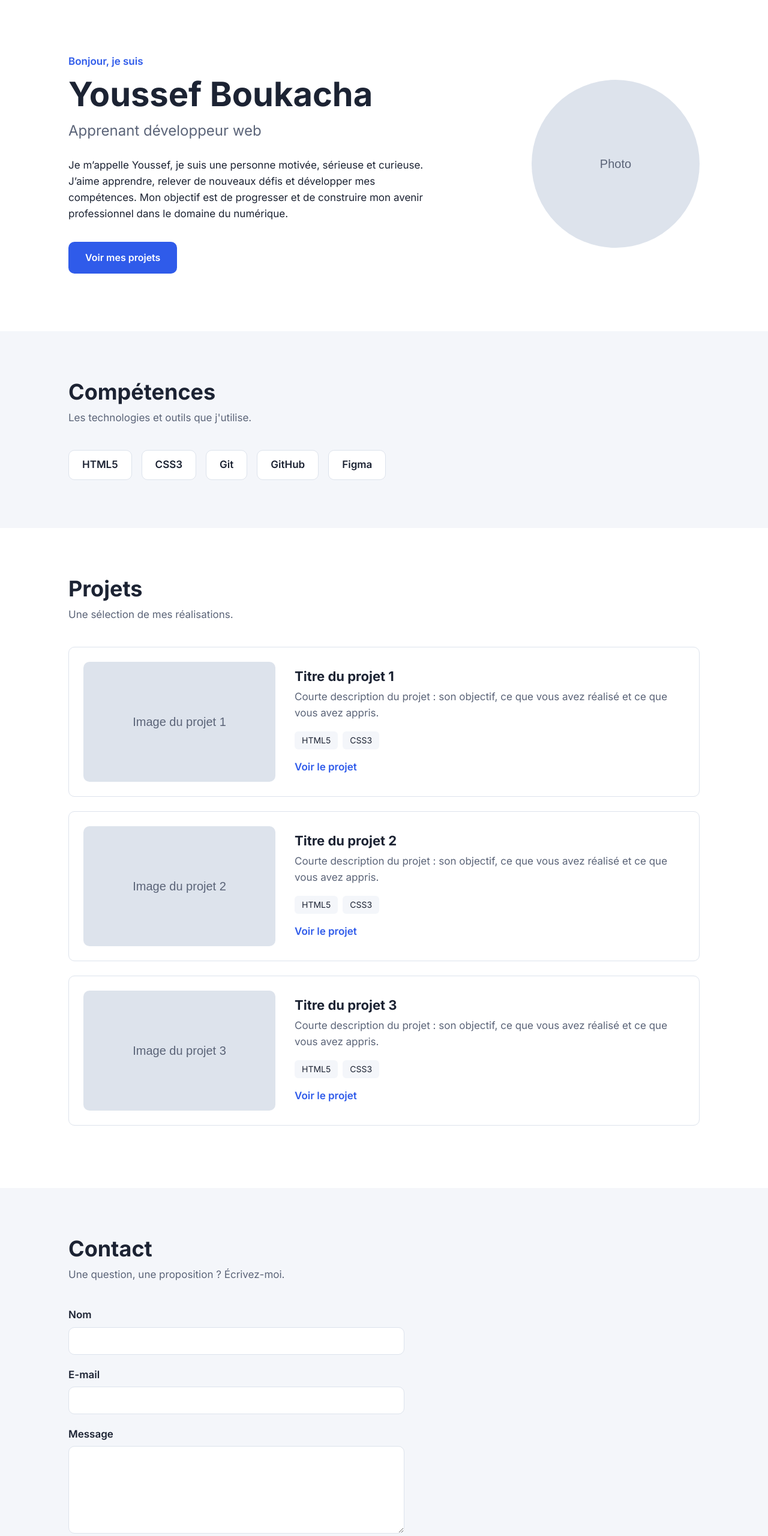
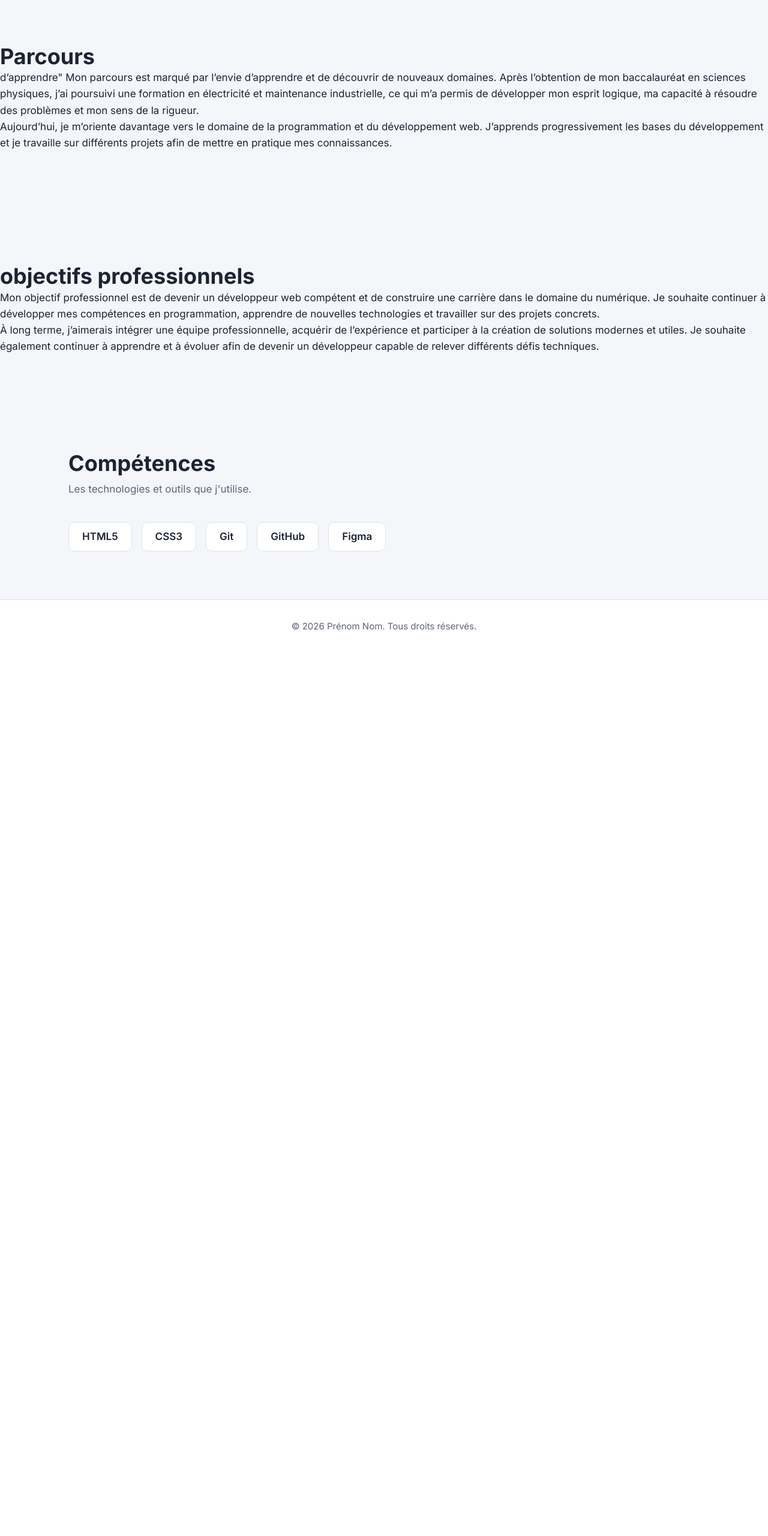
Before and after one commit to youssef-boukacha/portfolio, a plain HTML site: page a-propos.html in a window 1280 px wide. Shown: the part 80-2640 px from the top of the page at 60% size. After the commit the page ends 1168 px from the top, so only its background shows below. Drawn offline with Linux system fonts and the light colour scheme.

Commit message:
Ajout du parcours  et l'objectif perssonelles

```diff
--- a/a-propos.html
+++ b/a-propos.html
@@ -31,21 +31,25 @@
   </header>
 
   <main>
+<!-- ========== Parcours ========== -->
+    <section      section id="competences" class="section section--claire">
 
-    <!-- ========== PRÉSENTATION ========== -->
-    <section id="presentation" class="presentation">
-      <div class="conteneur presentation__contenu">
-        <div class="presentation__texte">
-          <p class="surtitre">Bonjour, je suis</p>
-          <h1>Youssef Boukacha</h1>
-          <p class="metier">Apprenant développeur web</p>
-          <p>Je m’appelle Youssef, je suis une personne motivée, sérieuse et curieuse. J’aime apprendre, relever de nouveaux défis et développer mes compétences. Mon objectif est de progresser et de construire mon avenir professionnel dans le domaine du numérique.   </p>
+    <h2>Parcours</h2>
 
-          <a class="bouton" href="#projets">Voir mes projets</a>
-        </div>
-        <img class="presentation__photo" src="images/avatar.svg" alt="Portrait de Prénom Nom" width="280" height="280">
-      </div>
-    </section>
+<p class="parcours" >d’apprendre" Mon parcours est marqué par l’envie d’apprendre et de découvrir de nouveaux domaines. Après l’obtention de mon baccalauréat en sciences physiques, j’ai poursuivi une formation en électricité et maintenance industrielle, ce qui m’a permis de développer mon esprit logique, ma capacité à résoudre des problèmes et mon sens de la rigueur. <br> </p>
+
+<p  class="Parcours" >Aujourd’hui, je m’oriente davantage vers le domaine de la programmation et du développement web. J’apprends progressivement les bases du développement et je travaille sur différents projets afin de mettre en pratique mes connaissances. <br> <br> </p>
+
+
+</section>
+<!-- ========== objectifs professionnels ========== -->
+
+<section     section id="competences" class="section section--claire">
+
+  <h2>objectifs professionnels  </h2>
+  <p> Mon objectif professionnel est de devenir un développeur web compétent et de construire une carrière dans le domaine du numérique. Je souhaite continuer à développer mes compétences en programmation, apprendre de nouvelles technologies et travailler sur des projets concrets. <br></p>
+  <p>À long terme, j’aimerais intégrer une équipe professionnelle, acquérir de l’expérience et participer à la création de solutions modernes et utiles. Je souhaite également continuer à apprendre et à évoluer afin de devenir un développeur capable de relever différents défis techniques.<br> </p>
+</section>
 
     <!-- ========== COMPÉTENCES ========== -->
     <section id="competences" class="section section--claire">
@@ -62,82 +66,6 @@
       </div>
     </section>
 
-    <!-- ========== PROJETS ========== -->
-    <section id="projets" class="section">
-      <div class="conteneur">
-        <h2>Projets</h2>
-        <p class="section__intro">Une sélection de mes réalisations.</p>
-
-        <div class="projets">
-
-          <article class="projet">
-            <img class="projet__image" src="images/projet-1.svg" alt="Aperçu du projet 1" width="320" height="200">
-            <div class="projet__texte">
-              <h3>Titre du projet 1</h3>
-              <p>Courte description du projet : son objectif, ce que vous avez réalisé et ce que vous avez appris.</p>
-              <ul class="technologies">
-                <li>HTML5</li>
-                <li>CSS3</li>
-              </ul>
-              <a class="lien" href="#">Voir le projet</a>
-            </div>
-          </article>
-
-          <article class="projet">
-            <img class="projet__image" src="images/projet-2.svg" alt="Aperçu du projet 2" width="320" height="200">
-            <div class="projet__texte">
-              <h3>Titre du projet 2</h3>
-              <p>Courte description du projet : son objectif, ce que vous avez réalisé et ce que vous avez appris.</p>
-              <ul class="technologies">
-                <li>HTML5</li>
-                <li>CSS3</li>
-              </ul>
-              <a class="lien" href="#">Voir le projet</a>
-            </div>
-          </article>
-
-          <article class="projet">
-            <img class="projet__image" src="images/projet-3.svg" alt="Aperçu du projet 3" width="320" height="200">
-            <div class="projet__texte">
-              <h3>Titre du projet 3</h3>
-              <p>Courte description du projet : son objectif, ce que vous avez réalisé et ce que vous avez appris.</p>
-              <ul class="technologies">
-                <li>HTML5</li>
-                <li>CSS3</li>
-              </ul>
-              <a class="lien" href="#">Voir le projet</a>
-            </div>
-          </article>
-
-        </div>
-      </div>
-    </section>
-
-    <!-- ========== CONTACT ========== -->
-    <section id="contact" class="section section--claire">
-      <div class="conteneur">
-        <h2>Contact</h2>
-        <p class="section__intro">Une question, une proposition ? Écrivez-moi.</p>
-
-        <form class="formulaire" action="#" method="post">
-          <label for="nom">Nom</label>
-          <input id="nom" name="nom" type="text">
-
-          <label for="email">E-mail</label>
-          <input id="email" name="email" type="text">
-
-          <label for="message">Message</label>
-          <textarea id="message" name="message" rows="6"></textarea>
-
-          <button class="bouton" type="submit">Envoyer</button>
-        </form>
-
-        <ul class="reseaux">
-          <li><a class="lien" href="#">GitHub</a></li>
-          <li><a class="lien" href="#">LinkedIn</a></li>
-        </ul>
-      </div>
-    </section>
 
   </main>
 
```
